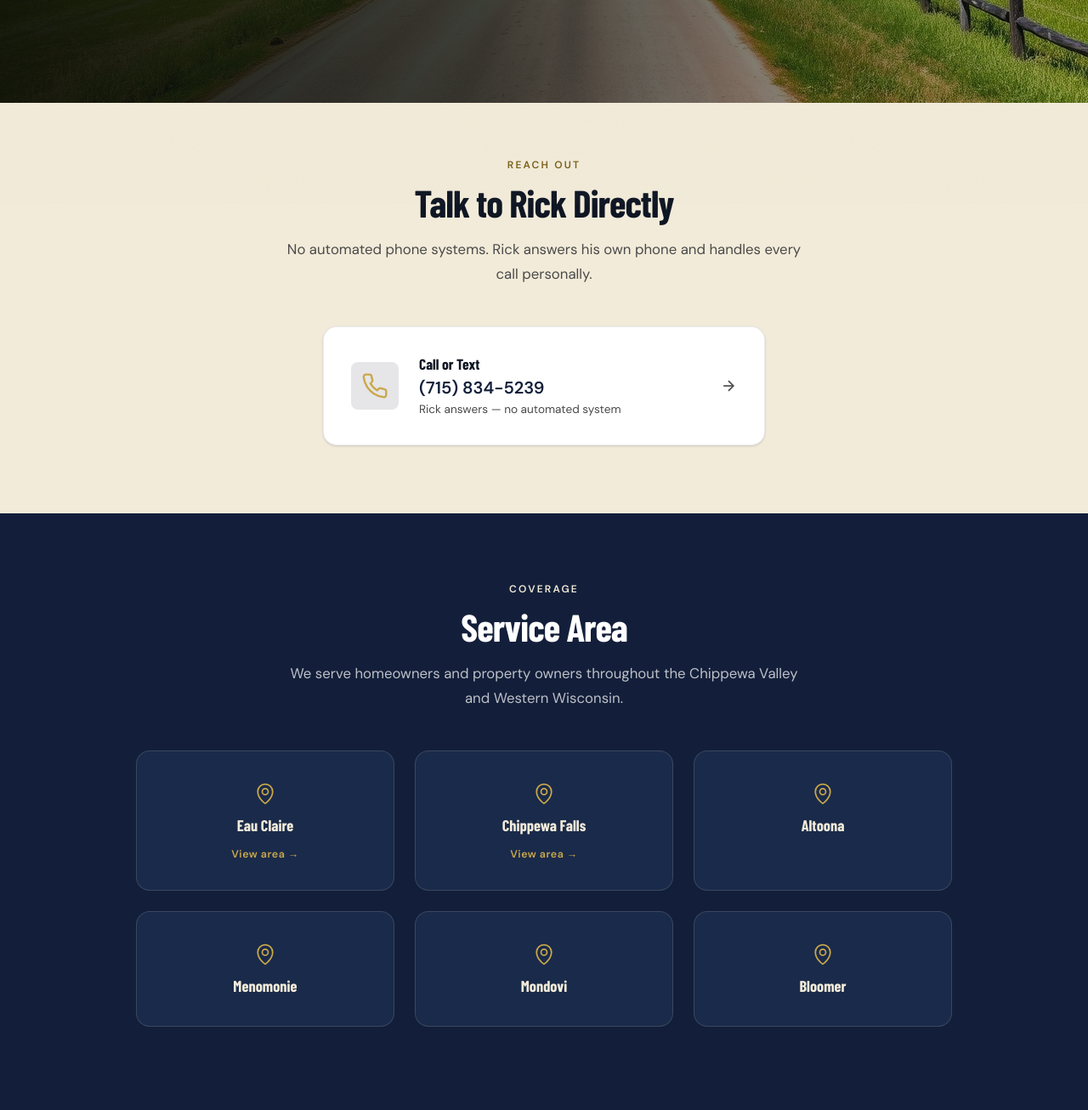
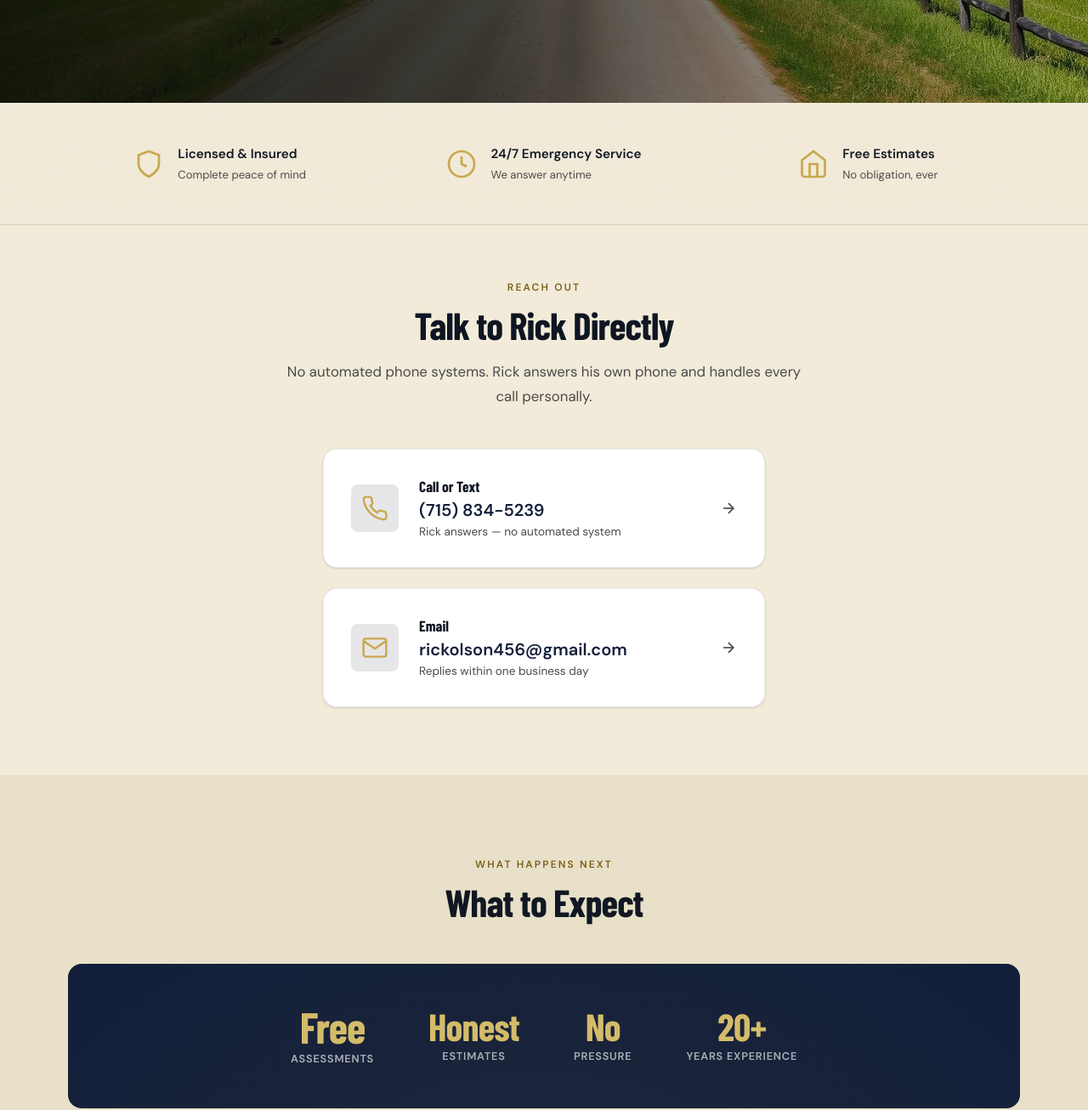
Before and after one commit to thecarter34/eauclairetreetrim, an Eleventy site: page src/contact-us.njk in a window 1280 px wide. Shown: the part 560-1866 px from the top of the page at 85% size. Built offline with nearby package versions, Linux system fonts and the light colour scheme; Eleventy itself is replaced by a stand-in of ours; files that its build step writes are made by us from their sources; a web font is replaced by a local one.

Commit message:
feat: unify contact page to canonical template

```diff
--- a/src/contact-us.njk
+++ b/src/contact-us.njk
@@ -100,22 +100,52 @@ jsonLd: |-
 
   <main id="main-content">
 
+    <!-- 1. HERO -->
     <section class="page-hero">
       <div class="hero-media">
         <img src="/images/hero/hero-western-wi-1920w.jpg" srcset="/images/hero/hero-western-wi-640w.jpg 640w, /images/hero/hero-western-wi-1920w.jpg 1920w" sizes="100vw" alt="Mature trees in a Chippewa Valley Wisconsin farm property" class="hero-img" loading="eager" fetchpriority="high">
         <div class="hero-overlay"></div>
       </div>
       <div class="hero-content">
-        <p class="hero-eyebrow">Talk to Rick</p>
-        <h1 class="hero-headline">Call (715) 834-5239</h1>
-        <p class="hero-sub">No automated systems. Rick answers every call personally and can usually schedule a visit within 48 hours.</p>
+        <p class="hero-eyebrow">Get In Touch</p>
+        <h1 class="hero-headline">Call Rick. Anytime.</h1>
+        <p class="hero-sub">No automated systems, no contact forms, no runaround. Call us or email us — both are real.</p>
         <div class="hero-actions">
           <a href="tel:+1-715-834-5239" class="btn btn-primary">Call Now</a>
         </div>
       </div>
     </section>
 
-    <!-- DIRECT CONTACT -->
+    <!-- 2. TRUST STRIP -->
+    <section class="trust-strip">
+      <div class="section-container">
+        <div class="trust-strip-grid">
+          <div class="trust-strip-item">
+            <svg viewBox="0 0 24 24" fill="none" stroke="#c9a84c" stroke-width="1.8" width="36" height="36"><path d="M12 22s8-4 8-10V5l-8-3-8 3v7c0 6 8 10 8 10z"/></svg>
+            <div class="trust-strip-item-text">
+              <span class="trust-strip-item-label">Licensed &amp; Insured</span>
+              <span class="trust-strip-item-sub">Complete peace of mind</span>
+            </div>
+          </div>
+          <div class="trust-strip-item">
+            <svg viewBox="0 0 24 24" fill="none" stroke="#c9a84c" stroke-width="1.8" width="36" height="36"><circle cx="12" cy="12" r="10"/><polyline points="12 6 12 12 16 14"/></svg>
+            <div class="trust-strip-item-text">
+              <span class="trust-strip-item-label">24/7 Emergency Service</span>
+              <span class="trust-strip-item-sub">We answer anytime</span>
+            </div>
+          </div>
+          <div class="trust-strip-item">
+            <svg viewBox="0 0 24 24" fill="none" stroke="#c9a84c" stroke-width="1.8" width="36" height="36"><path d="M3 9l9-7 9 7v11a2 2 0 0 1-2 2H5a2 2 0 0 1-2-2z"/><polyline points="9 22 9 12 15 12 15 22"/></svg>
+            <div class="trust-strip-item-text">
+              <span class="trust-strip-item-label">Free Estimates</span>
+              <span class="trust-strip-item-sub">No obligation, ever</span>
+            </div>
+          </div>
+        </div>
+      </div>
+    </section>
+
+    <!-- 3. DIRECT CONTACT -->
     <section class="services-section">
       <div class="section-container">
         <div class="section-header">
@@ -139,62 +169,27 @@ jsonLd: |-
               <svg viewBox="0 0 24 24" fill="none" stroke="currentColor" stroke-width="2" width="20" height="20"><line x1="5" y1="12" x2="19" y2="12"/><polyline points="12 5 19 12 12 19"/></svg>
             </span>
           </a>
+          <a href="mailto:rickolson456@gmail.com" class="contact-option-card">
+            <div class="contact-option-icon">
+              <svg viewBox="0 0 24 24" fill="none" stroke="#c9a84c" stroke-width="1.8" width="32" height="32">
+                <path d="M4 4h16c1.1 0 2 .9 2 2v12c0 1.1-.9 2-2 2H4c-1.1 0-2-.9-2-2V6c0-1.1.9-2 2-2z"/>
+                <polyline points="22,6 12,13 2,6"/>
+              </svg>
+            </div>
+            <div class="contact-option-content">
+              <h3>Email</h3>
+              <p class="contact-option-detail">rickolson456@gmail.com</p>
+              <p class="contact-option-note">Replies within one business day</p>
+            </div>
+            <span class="contact-option-arrow">
+              <svg viewBox="0 0 24 24" fill="none" stroke="currentColor" stroke-width="2" width="20" height="20"><line x1="5" y1="12" x2="19" y2="12"/><polyline points="12 5 19 12 12 19"/></svg>
+            </span>
+          </a>
         </div>
       </div>
     </section>
 
-    <!-- SERVICE AREAS -->
-    <section class="areas-section">
-      <div class="section-container">
-        <div class="section-header">
-          <p class="section-label">Coverage</p>
-          <h2 class="section-title">Service Area</h2>
-          <p class="section-desc">We serve homeowners and property owners throughout the Chippewa Valley and Western Wisconsin.</p>
-        </div>
-        <div class="areas-grid">
-          <a href="/eau-claire.html" class="area-card">
-            <div class="area-pin">
-              <svg xmlns="http://www.w3.org/2000/svg" viewBox="0 0 256 256" width="28" height="28"><path fill="#c9a84c" d="M128 64a40 40 0 1 0 40 40a40 40 0 0 0-40-40m0 64a24 24 0 1 1 24-24a24 24 0 0 1-24 24m0-112a88.1 88.1 0 0 0-88 88c0 31.4 14.51 64.68 42 96.25a254.2 254.2 0 0 0 41.45 38.3a8 8 0 0 0 9.18 0a254.2 254.2 0 0 0 41.37-38.3c27.45-31.57 42-64.85 42-96.25a88.1 88.1 0 0 0-88-88m0 206c-16.53-13-72-60.75-72-118a72 72 0 0 1 144 0c0 57.23-55.47 105-72 118"/></svg>
-            </div>
-            <h3 class="area-name">Eau Claire</h3>
-            <span class="area-link">View area &rarr;</span>
-          </a>
-          <a href="/chippewa-falls.html" class="area-card">
-            <div class="area-pin">
-              <svg xmlns="http://www.w3.org/2000/svg" viewBox="0 0 256 256" width="28" height="28"><path fill="#c9a84c" d="M128 64a40 40 0 1 0 40 40a40 40 0 0 0-40-40m0 64a24 24 0 1 1 24-24a24 24 0 0 1-24 24m0-112a88.1 88.1 0 0 0-88 88c0 31.4 14.51 64.68 42 96.25a254.2 254.2 0 0 0 41.45 38.3a8 8 0 0 0 9.18 0a254.2 254.2 0 0 0 41.37-38.3c27.45-31.57 42-64.85 42-96.25a88.1 88.1 0 0 0-88-88m0 206c-16.53-13-72-60.75-72-118a72 72 0 0 1 144 0c0 57.23-55.47 105-72 118"/></svg>
-            </div>
-            <h3 class="area-name">Chippewa Falls</h3>
-            <span class="area-link">View area &rarr;</span>
-          </a>
-          <div class="area-card">
-            <div class="area-pin">
-              <svg xmlns="http://www.w3.org/2000/svg" viewBox="0 0 256 256" width="28" height="28"><path fill="#c9a84c" d="M128 64a40 40 0 1 0 40 40a40 40 0 0 0-40-40m0 64a24 24 0 1 1 24-24a24 24 0 0 1-24 24m0-112a88.1 88.1 0 0 0-88 88c0 31.4 14.51 64.68 42 96.25a254.2 254.2 0 0 0 41.45 38.3a8 8 0 0 0 9.18 0a254.2 254.2 0 0 0 41.37-38.3c27.45-31.57 42-64.85 42-96.25a88.1 88.1 0 0 0-88-88m0 206c-16.53-13-72-60.75-72-118a72 72 0 0 1 144 0c0 57.23-55.47 105-72 118"/></svg>
-            </div>
-            <h3 class="area-name">Altoona</h3>
-          </div>
-          <div class="area-card">
-            <div class="area-pin">
-              <svg xmlns="http://www.w3.org/2000/svg" viewBox="0 0 256 256" width="28" height="28"><path fill="#c9a84c" d="M128 64a40 40 0 1 0 40 40a40 40 0 0 0-40-40m0 64a24 24 0 1 1 24-24a24 24 0 0 1-24 24m0-112a88.1 88.1 0 0 0-88 88c0 31.4 14.51 64.68 42 96.25a254.2 254.2 0 0 0 41.45 38.3a8 8 0 0 0 9.18 0a254.2 254.2 0 0 0 41.37-38.3c27.45-31.57 42-64.85 42-96.25a88.1 88.1 0 0 0-88-88m0 206c-16.53-13-72-60.75-72-118a72 72 0 0 1 144 0c0 57.23-55.47 105-72 118"/></svg>
-            </div>
-            <h3 class="area-name">Menomonie</h3>
-          </div>
-          <div class="area-card">
-            <div class="area-pin">
-              <svg xmlns="http://www.w3.org/2000/svg" viewBox="0 0 256 256" width="28" height="28"><path fill="#c9a84c" d="M128 64a40 40 0 1 0 40 40a40 40 0 0 0-40-40m0 64a24 24 0 1 1 24-24a24 24 0 0 1-24 24m0-112a88.1 88.1 0 0 0-88 88c0 31.4 14.51 64.68 42 96.25a254.2 254.2 0 0 0 41.45 38.3a8 8 0 0 0 9.18 0a254.2 254.2 0 0 0 41.37-38.3c27.45-31.57 42-64.85 42-96.25a88.1 88.1 0 0 0-88-88m0 206c-16.53-13-72-60.75-72-118a72 72 0 0 1 144 0c0 57.23-55.47 105-72 118"/></svg>
-            </div>
-            <h3 class="area-name">Mondovi</h3>
-          </div>
-          <div class="area-card">
-            <div class="area-pin">
-              <svg xmlns="http://www.w3.org/2000/svg" viewBox="0 0 256 256" width="28" height="28"><path fill="#c9a84c" d="M128 64a40 40 0 1 0 40 40a40 40 0 0 0-40-40m0 64a24 24 0 1 1 24-24a24 24 0 0 1-24 24m0-112a88.1 88.1 0 0 0-88 88c0 31.4 14.51 64.68 42 96.25a254.2 254.2 0 0 0 41.45 38.3a8 8 0 0 0 9.18 0a254.2 254.2 0 0 0 41.37-38.3c27.45-31.57 42-64.85 42-96.25a88.1 88.1 0 0 0-88-88m0 206c-16.53-13-72-60.75-72-118a72 72 0 0 1 144 0c0 57.23-55.47 105-72 118"/></svg>
-            </div>
-            <h3 class="area-name">Bloomer</h3>
-          </div>
-        </div>
-      </div>
-    </section>
-
-    <!-- WHAT TO EXPECT -->
+    <!-- 4. WHAT TO EXPECT -->
     <section class="why-section">
       <div class="section-container">
         <div class="section-header">
@@ -257,7 +252,62 @@ jsonLd: |-
       </div>
     </section>
 
-    <!-- FAQ -->
+    <!-- 5. SERVICE AREA -->
+    <section class="areas-section">
+      <div class="section-container">
+        <div class="section-header">
+          <p class="section-label">Coverage</p>
+          <h2 class="section-title">Service Area</h2>
+          <p class="section-desc">We serve homeowners and property owners throughout the Chippewa Valley and Western Wisconsin.</p>
+        </div>
+        <div class="areas-grid">
+          <a href="/eau-claire.html" class="area-card is-primary">
+            <div class="area-pin">
+              <svg xmlns="http://www.w3.org/2000/svg" viewBox="0 0 256 256" width="28" height="28"><path fill="#c9a84c" d="M128 64a40 40 0 1 0 40 40a40 40 0 0 0-40-40m0 64a24 24 0 1 1 24-24a24 24 0 0 1-24 24m0-112a88.1 88.1 0 0 0-88 88c0 31.4 14.51 64.68 42 96.25a254.2 254.2 0 0 0 41.45 38.3a8 8 0 0 0 9.18 0a254.2 254.2 0 0 0 41.37-38.3c27.45-31.57 42-64.85 42-96.25a88.1 88.1 0 0 0-88-88m0 206c-16.53-13-72-60.75-72-118a72 72 0 0 1 144 0c0 57.23-55.47 105-72 118"/></svg>
+            </div>
+            <h3 class="area-name">Eau Claire</h3>
+            <span class="area-link">View area &rarr;</span>
+          </a>
+          <a href="/chippewa-falls.html" class="area-card">
+            <div class="area-pin">
+              <svg xmlns="http://www.w3.org/2000/svg" viewBox="0 0 256 256" width="28" height="28"><path fill="#c4844a" d="M128 64a40 40 0 1 0 40 40a40 40 0 0 0-40-40m0 64a24 24 0 1 1 24-24a24 24 0 0 1-24 24m0-112a88.1 88.1 0 0 0-88 88c0 31.4 14.51 64.68 42 96.25a254.2 254.2 0 0 0 41.45 38.3a8 8 0 0 0 9.18 0a254.2 254.2 0 0 0 41.37-38.3c27.45-31.57 42-64.85 42-96.25a88.1 88.1 0 0 0-88-88m0 206c-16.53-13-72-60.75-72-118a72 72 0 0 1 144 0c0 57.23-55.47 105-72 118"/></svg>
+            </div>
+            <h3 class="area-name">Chippewa Falls</h3>
+            <p class="area-descriptor">10 miles south &middot; Fast response</p>
+          </a>
+          <div class="area-card">
+            <div class="area-pin">
+              <svg xmlns="http://www.w3.org/2000/svg" viewBox="0 0 256 256" width="28" height="28"><path fill="#c4844a" d="M128 64a40 40 0 1 0 40 40a40 40 0 0 0-40-40m0 64a24 24 0 1 1 24-24a24 24 0 0 1-24 24m0-112a88.1 88.1 0 0 0-88 88c0 31.4 14.51 64.68 42 96.25a254.2 254.2 0 0 0 41.45 38.3a8 8 0 0 0 9.18 0a254.2 254.2 0 0 0 41.37-38.3c27.45-31.57 42-64.85 42-96.25a88.1 88.1 0 0 0-88-88m0 206c-16.53-13-72-60.75-72-118a72 72 0 0 1 144 0c0 57.23-55.47 105-72 118"/></svg>
+            </div>
+            <h3 class="area-name">Altoona</h3>
+            <p class="area-descriptor">Adjacent &middot; Same-day response</p>
+          </div>
+          <div class="area-card">
+            <div class="area-pin">
+              <svg xmlns="http://www.w3.org/2000/svg" viewBox="0 0 256 256" width="28" height="28"><path fill="#c4844a" d="M128 64a40 40 0 1 0 40 40a40 40 0 0 0-40-40m0 64a24 24 0 1 1 24-24a24 24 0 0 1-24 24m0-112a88.1 88.1 0 0 0-88 88c0 31.4 14.51 64.68 42 96.25a254.2 254.2 0 0 0 41.45 38.3a8 8 0 0 0 9.18 0a254.2 254.2 0 0 0 41.37-38.3c27.45-31.57 42-64.85 42-96.25a88.1 88.1 0 0 0-88-88m0 206c-16.53-13-72-60.75-72-118a72 72 0 0 1 144 0c0 57.23-55.47 105-72 118"/></svg>
+            </div>
+            <h3 class="area-name">Menomonie</h3>
+            <p class="area-descriptor">20 miles west &middot; Fast response</p>
+          </div>
+          <div class="area-card">
+            <div class="area-pin">
+              <svg xmlns="http://www.w3.org/2000/svg" viewBox="0 0 256 256" width="28" height="28"><path fill="#c4844a" d="M128 64a40 40 0 1 0 40 40a40 40 0 0 0-40-40m0 64a24 24 0 1 1 24-24a24 24 0 0 1-24 24m0-112a88.1 88.1 0 0 0-88 88c0 31.4 14.51 64.68 42 96.25a254.2 254.2 0 0 0 41.45 38.3a8 8 0 0 0 9.18 0a254.2 254.2 0 0 0 41.37-38.3c27.45-31.57 42-64.85 42-96.25a88.1 88.1 0 0 0-88-88m0 206c-16.53-13-72-60.75-72-118a72 72 0 0 1 144 0c0 57.23-55.47 105-72 118"/></svg>
+            </div>
+            <h3 class="area-name">Mondovi</h3>
+            <p class="area-descriptor">20 miles south &middot; Fast response</p>
+          </div>
+          <div class="area-card">
+            <div class="area-pin">
+              <svg xmlns="http://www.w3.org/2000/svg" viewBox="0 0 256 256" width="28" height="28"><path fill="#c4844a" d="M128 64a40 40 0 1 0 40 40a40 40 0 0 0-40-40m0 64a24 24 0 1 1 24-24a24 24 0 0 1-24 24m0-112a88.1 88.1 0 0 0-88 88c0 31.4 14.51 64.68 42 96.25a254.2 254.2 0 0 0 41.45 38.3a8 8 0 0 0 9.18 0a254.2 254.2 0 0 0 41.37-38.3c27.45-31.57 42-64.85 42-96.25a88.1 88.1 0 0 0-88-88m0 206c-16.53-13-72-60.75-72-118a72 72 0 0 1 144 0c0 57.23-55.47 105-72 118"/></svg>
+            </div>
+            <h3 class="area-name">Bloomer</h3>
+            <p class="area-descriptor">30 miles north &middot; Fast response</p>
+          </div>
+        </div>
+      </div>
+    </section>
+
+    <!-- 6. FAQ -->
     <section class="faq-section">
       <div class="section-container">
         <div class="section-header">
```
